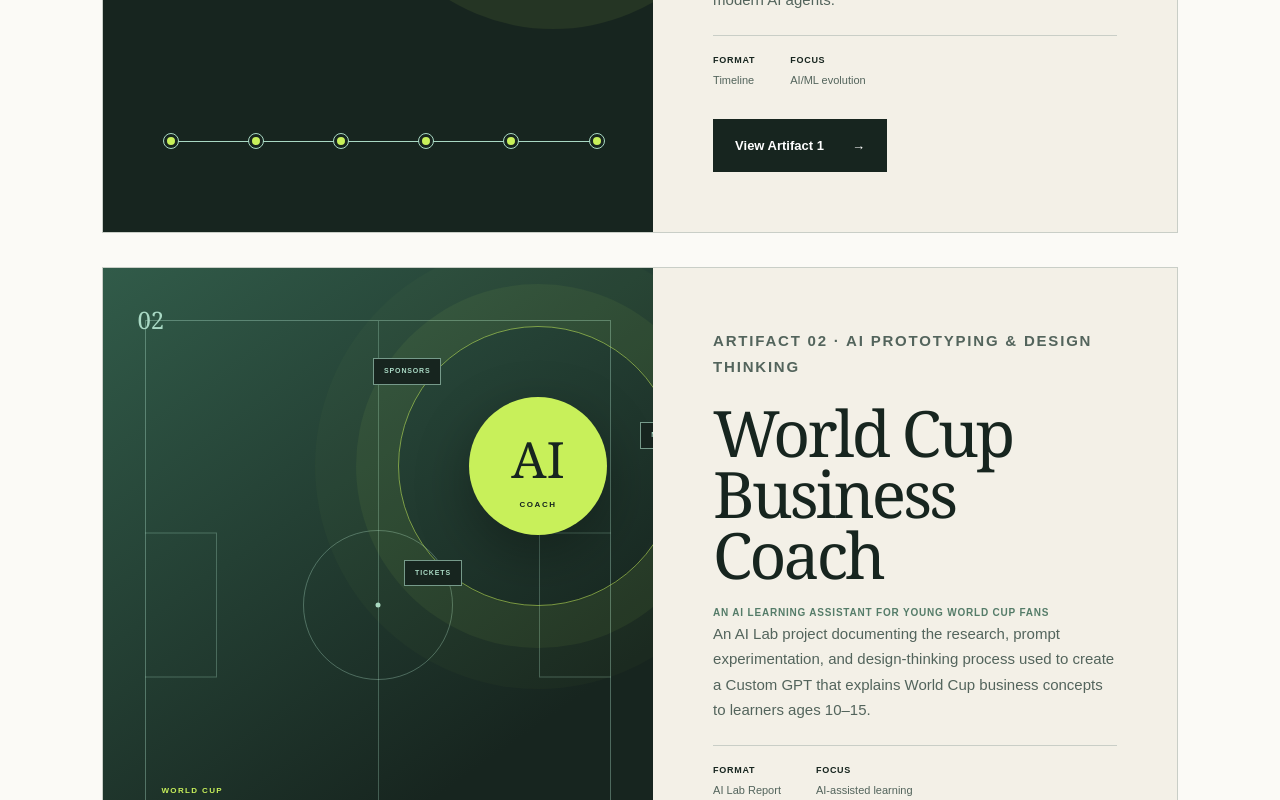
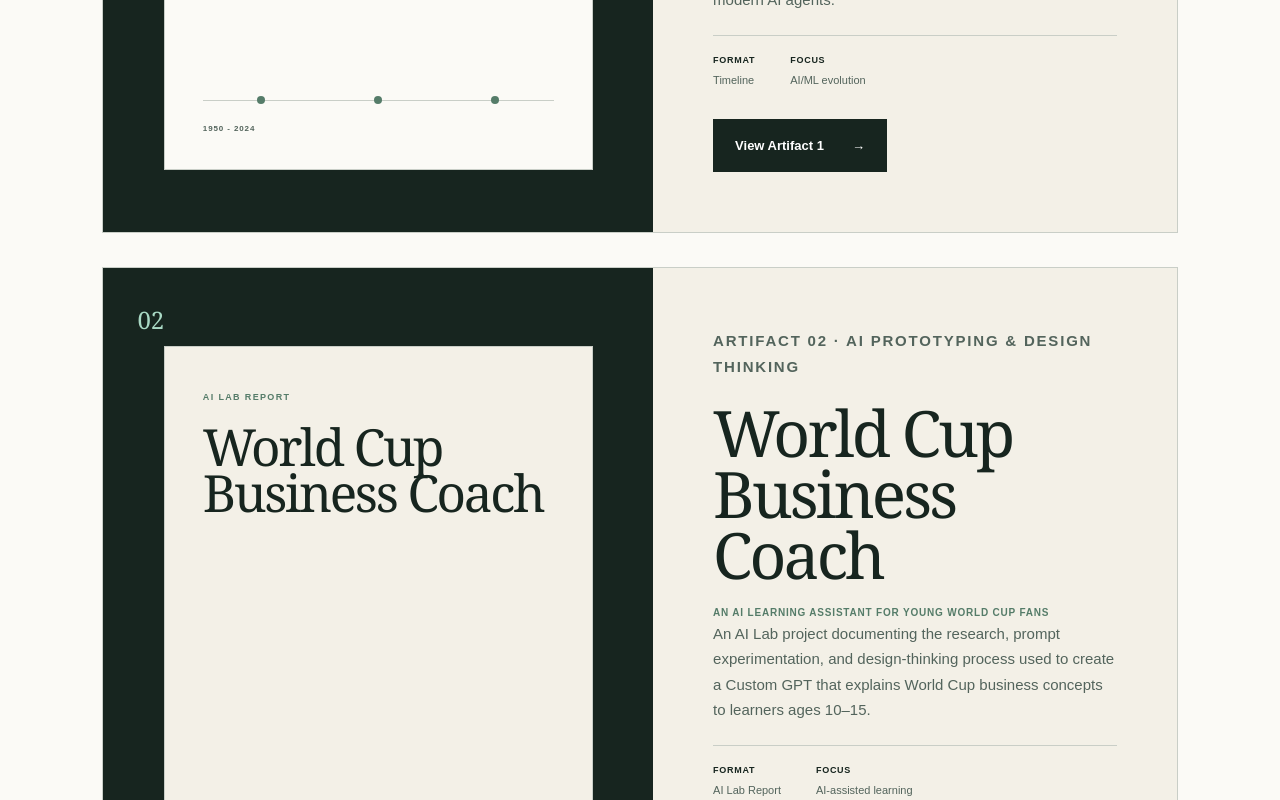
Before and after one commit to Hari-Murugan-Ravindran/portfolio, a Next.js app: page / in a window 1280 px wide. Shown: the part 2060-2860 px from the top of the page. Built offline with nearby package versions, Linux system fonts and the light colour scheme.

Commit message:
Simplify artifact thumbnail designs

```diff
--- a/app/components/ArtifactCard.tsx
+++ b/app/components/ArtifactCard.tsx
@@ -17,19 +17,17 @@ export function ArtifactCard({ artifact }: { artifact: ArtifactCardData }) {
       <div className="artifactCardVisual" aria-hidden="true">
         <span className="cardNumber">{artifact.number}</span>
         {artifact.visual === "timeline" && (
-          <>
-            <div className="cardOrb"></div>
-            <div className="cardTimeline"><i></i><i></i><i></i><i></i><i></i><i></i></div>
-          </>
+          <div className="simpleThumb timelineThumb">
+            <p>Timeline of</p><strong>AI Evolution</strong>
+            <div className="simpleRule"><i></i><i></i><i></i></div>
+            <span>1950 - 2024</span>
+          </div>
         )}
         {artifact.visual === "report" && (
-          <div className="cardCoach">
-            <div className="coachPitch"><i></i><i></i><i></i></div>
-            <div className="coachOrbit">
-              <span>SPONSORS</span><span>MEDIA</span><span>TICKETS</span>
-              <strong>AI<small>COACH</small></strong>
-            </div>
-            <div className="coachCaption"><span>WORLD CUP</span><b>Business<br/>Coach</b></div>
+          <div className="simpleThumb reportThumb">
+            <p>AI Lab Report</p><strong>World Cup<br/>Business Coach</strong>
+            <div className="simpleRule"><i></i><i></i><i></i></div>
+            <span>ChatGPT · STORM AI · Design Thinking</span>
           </div>
         )}
       </div>
--- a/app/globals.css
+++ b/app/globals.css
@@ -74,22 +74,13 @@ footer a { font-weight:700; }
 .artifactThumbnail img { width:88%; max-height:82%; object-fit:contain; background:white; box-shadow:0 22px 70px rgba(0,0,0,.35); transform:rotate(-1.5deg); }
 .artifactThumbnail .cardNumber { position:absolute; top:34px; left:34px; z-index:2; background:var(--ink); padding:8px 11px; }
 .cardNumber { position:relative; z-index:3; font-family:Georgia,serif; color:var(--mint); font-size:24px; }
-.cardOrb { position:absolute; width:290px; height:290px; border-radius:50%; background:var(--lime); right:-45px; top:65px; box-shadow:0 0 0 55px rgba(200,240,90,.08); }
-.cardTimeline { position:absolute; left:11%; right:9%; bottom:90px; height:1px; background:var(--mint); display:flex; justify-content:space-between; }
-.cardTimeline i { display:block; width:14px; height:14px; margin-top:-7px; border:3px solid var(--ink); outline:1px solid var(--mint); border-radius:50%; background:var(--lime); }
-.cardCoach { position:absolute; inset:0; overflow:hidden; background:linear-gradient(145deg,#315b49 0%,#17251f 72%); }
-.coachPitch { position:absolute; inset:52px 42px; border:1px solid rgba(169,217,196,.38); }
-.coachPitch:before { content:""; position:absolute; left:50%; top:0; bottom:0; width:1px; background:rgba(169,217,196,.3); }
-.coachPitch:after { content:""; position:absolute; width:150px; height:150px; border:1px solid rgba(169,217,196,.35); border-radius:50%; left:50%; top:50%; transform:translate(-50%,-50%); }
-.coachPitch i:first-child,.coachPitch i:nth-child(2) { position:absolute; width:72px; height:145px; border:1px solid rgba(169,217,196,.3); top:50%; transform:translateY(-50%); }
-.coachPitch i:first-child { left:-1px; border-left:0; }.coachPitch i:nth-child(2) { right:-1px; border-right:0; }
-.coachPitch i:nth-child(3) { position:absolute; width:5px; height:5px; border-radius:50%; background:var(--mint); left:50%; top:50%; transform:translate(-50%,-50%); }
-.coachOrbit { position:absolute; width:280px; height:280px; border:1px solid rgba(200,240,90,.55); border-radius:50%; right:-25px; top:58px; box-shadow:0 0 0 42px rgba(200,240,90,.055),0 0 0 83px rgba(200,240,90,.025); }
-.coachOrbit strong { position:absolute; inset:50%; width:138px; height:138px; transform:translate(-50%,-50%); border-radius:50%; background:var(--lime); color:var(--ink); display:flex; align-items:center; justify-content:center; flex-direction:column; font-family:Georgia,serif; font-size:50px; font-weight:400; box-shadow:0 18px 55px rgba(0,0,0,.3); }
-.coachOrbit strong small { font-family:Arial,sans-serif; font-size:8px; letter-spacing:.2em; font-weight:700; margin-top:2px; }
-.coachOrbit>span { position:absolute; padding:7px 10px; border:1px solid rgba(169,217,196,.65); background:var(--ink); color:var(--mint); font-size:7px; letter-spacing:.12em; font-weight:700; z-index:2; }
-.coachOrbit>span:first-child { left:-26px; top:31px; }.coachOrbit>span:nth-child(2) { right:-12px; top:95px; }.coachOrbit>span:nth-child(3) { left:5px; bottom:19px; }
-.coachCaption { position:absolute; left:58px; bottom:54px; color:var(--paper); }.coachCaption span { display:block; color:var(--lime); letter-spacing:.17em; font-size:8px; font-weight:700; margin-bottom:10px; }.coachCaption b { display:block; font-family:Georgia,serif; font-size:48px; line-height:.85; font-weight:400; letter-spacing:-.04em; }
+.simpleThumb { position:absolute; inset:78px 11% 62px; padding:44px 38px 34px; display:flex; flex-direction:column; background:var(--paper); color:var(--ink); border:1px solid var(--line); }
+.simpleThumb p { margin:0 0 18px; color:#557c69; text-transform:uppercase; letter-spacing:.15em; font-size:9px; font-weight:700; }
+.simpleThumb strong { font-family:Georgia,serif; font-size:clamp(38px,4vw,62px); line-height:.9; letter-spacing:-.045em; font-weight:400; }
+.simpleRule { height:1px; margin-top:auto; margin-bottom:22px; background:var(--line); display:flex; justify-content:space-around; }
+.simpleRule i { display:block; width:8px; height:8px; margin-top:-4px; background:#557c69; border-radius:50%; }
+.simpleThumb>span { color:#53645c; text-transform:uppercase; letter-spacing:.11em; font-size:8px; font-weight:700; }
+.reportThumb { background:var(--cream); }.reportThumb .simpleRule i { border-radius:0; background:var(--ink); }
 .artifactCardContent { padding:60px; display:flex; align-items:flex-start; flex-direction:column; }
 .cardKicker { color:#557c69; text-transform:uppercase; letter-spacing:.12em; font-size:10px; font-weight:700; }
 .artifactCardContent h3 { font-family:Georgia,serif; font-size:clamp(45px,5vw,68px); font-weight:400; letter-spacing:-.045em; line-height:.95; margin:24px 0 18px; }
@@ -132,6 +123,6 @@ footer a { font-weight:700; }
   .artifactIntro,.timeline,.artifactDetails,.references { padding-left:6vw; padding-right:6vw; }
   .milestone { grid-template-columns:80px 30px 1fr; } .year { font-size:24px; }
   .milestoneBody { grid-template-columns:1fr; gap:16px; } .milestoneBody>* { grid-column:1!important; }
-  .impact { grid-template-columns:1fr; } .detailGrid,.toolGrid { grid-template-columns:1fr; } .artifactsSection,.submittedArtifact,.projectOverview,.thinkingSection,.coachFeatures { padding:80px 6vw; } .artifactCardContent { padding:38px 28px; } .artifactCardVisual { min-height:360px; } .cardOrb { width:220px; height:220px; } .coachPitch { inset:42px 28px; }.coachOrbit { width:220px; height:220px; right:-25px; top:45px; }.coachOrbit strong { width:108px; height:108px; font-size:38px; }.coachCaption { left:36px; bottom:38px; }.coachCaption b { font-size:38px; } .cardMeta { flex-direction:column; gap:14px; } .pdfPages figure { padding:8px; } .thinkingStep { grid-template-columns:55px 1fr; }.thinkingStep>div:last-child { grid-template-columns:1fr; gap:12px; } footer { align-items:flex-start; gap:25px; flex-direction:column; }
+  .impact { grid-template-columns:1fr; } .detailGrid,.toolGrid { grid-template-columns:1fr; } .artifactsSection,.submittedArtifact,.projectOverview,.thinkingSection,.coachFeatures { padding:80px 6vw; } .artifactCardContent { padding:38px 28px; } .artifactCardVisual { min-height:360px; } .simpleThumb { inset:54px 9% 38px; padding:32px 26px 25px; }.simpleThumb strong { font-size:40px; } .cardMeta { flex-direction:column; gap:14px; } .pdfPages figure { padding:8px; } .thinkingStep { grid-template-columns:55px 1fr; }.thinkingStep>div:last-child { grid-template-columns:1fr; gap:12px; } footer { align-items:flex-start; gap:25px; flex-direction:column; }
 }
 @media (prefers-reduced-motion:reduce) { html { scroll-behavior:auto; } }
```
